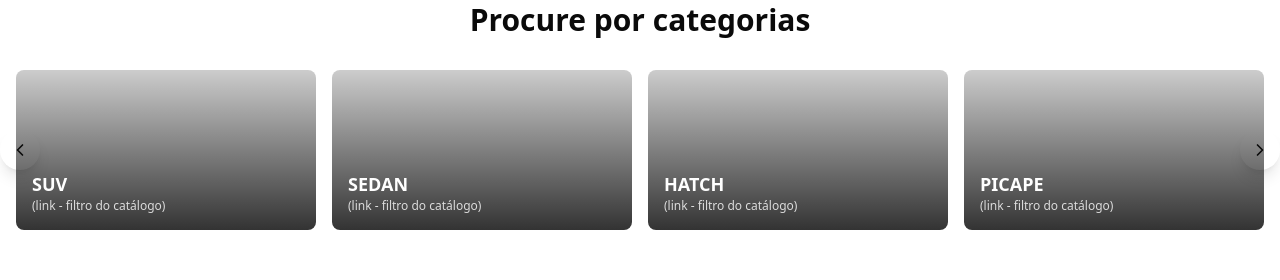
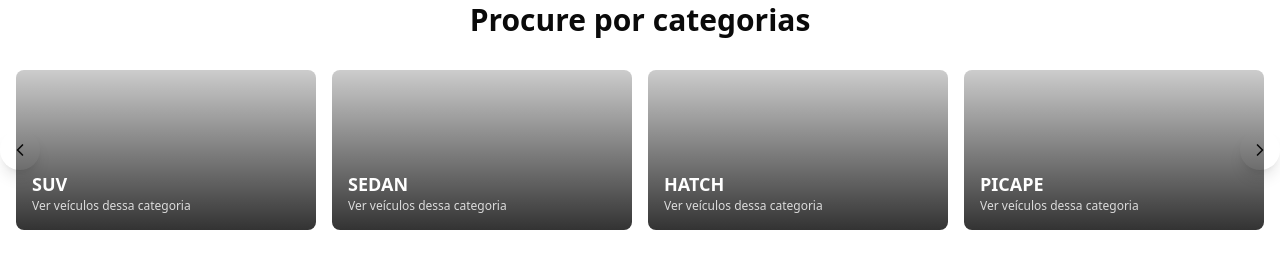
Before and after one commit to senhoradev/store_marketplace, a React (Vite) app: page / in a window 1280 px wide. Shown: the part 599-879 px from the top of the page. Built offline with nearby package versions, Linux system fonts and the light colour scheme; no server answers.

Commit message:
Adicionando configurações iniciais da página de filtragem por categoria

```diff
--- a/src/app/App.tsx
+++ b/src/app/App.tsx
@@ -1,6 +1,7 @@
 import { useState, useEffect } from 'react';
 import {LoginPage} from './pages/login-page';
 import { RegisterPage } from './pages/register-page';
+import { CategoryCarsPage } from './pages/category-vehicles-page';
 import Home from "./pages/home-page";
 import { authApi, type UserData } from './services/api';
 import {Routes, Route, Navigate, useNavigate} from "react-router";
@@ -55,6 +56,7 @@ export default function App() {
       <Route path="/" element={<Home user={user} />}/>
       <Route path="/login" element={<LoginPage onLoginSuccess={handleLoginSuccess}/>} />
       <Route path="/register" element={<RegisterPage onRegisterSuccess={handleLoginSuccess}/>} />
+        <Route path="/category/:category" element={<CategoryCarsPage />} />
     </Routes>
   );
 }
--- a/src/app/components/categories.tsx
+++ b/src/app/components/categories.tsx
@@ -1,43 +1,42 @@
-import { useState } from "react"
-import { ChevronLeft, ChevronRight } from "lucide-react"
+import { useState } from "react";
+import { useNavigate } from "react-router";
+import { ChevronLeft, ChevronRight } from "lucide-react";
 
 const categories = [
-  { id: 1, name: "SUV", description: "Espaço e conforto" },
-  { id: 2, name: "Sedan", description: "Elegância e economia" },
-  { id: 3, name: "Hatch", description: "Compacto e ágil" },
-  { id: 4, name: "Picape", description: "Força e versatilidade" },
-  { id: 5, name: "Esportivo", description: "Velocidade e estilo" },
-  { id: 6, name: "Elétrico", description: "Sustentabilidade" },
-]
+  { id: 1, name: "SUV" },
+  { id: 2, name: "Sedan" },
+  { id: 3, name: "Hatch" },
+  { id: 4, name: "Picape" },
+  { id: 5, name: "Esportivo" },
+  { id: 6, name: "Elétrico" },
+];
 
-type props = {
-  getVehiclesByCategory: Function
-}
+export function Categories() {
+  const [currentIndex, setCurrentIndex] = useState(0);
 
-export function Categories({getVehiclesByCategory}: props) {
-  const [currentIndex, setCurrentIndex] = useState(0)
-  const itemsPerPage = 4
+  const navigate = useNavigate();
 
-  const totalPages = Math.ceil(categories.length / itemsPerPage)
+  const itemsPerPage = 4;
+
+  const totalPages = Math.ceil(categories.length / itemsPerPage);
 
   const nextSlide = () => {
-    setCurrentIndex((prev) => (prev + 1) % totalPages)
-  }
+    setCurrentIndex((prev) => (prev + 1) % totalPages);
+  };
 
   const prevSlide = () => {
-    setCurrentIndex((prev) => (prev - 1 + totalPages) % totalPages)
-  }
+    setCurrentIndex((prev) => (prev - 1 + totalPages) % totalPages);
+  };
 
   const visibleCategories = categories.slice(
       currentIndex * itemsPerPage,
       currentIndex * itemsPerPage + itemsPerPage
-  )
+  );
 
   const handleCategoryParams = (categoryName: string) => {
-    getVehiclesByCategory(categoryName)
-  }
+    navigate(`/category/${categoryName.toLowerCase()}`);
+  };
 
-  // @ts-ignore
   return (
       <section id="categorias" className="bg-background py-12 md:py-16">
         <div className="mx-auto max-w-7xl px-4">
@@ -45,30 +44,29 @@ export function Categories({getVehiclesByCategory}: props) {
             Procure por categorias
           </h2>
 
-        {/* Categories Grid */}
           <div className="relative mt-8">
             <div className="grid grid-cols-2 gap-4 md:grid-cols-4">
               {visibleCategories.map((category) => (
-              <a
+                  <button
                       key={category.id}
-                href={`#produtos`}
                       onClick={() => handleCategoryParams(category.name)}
-                className="group relative flex h-32 flex-col justify-end overflow-hidden rounded-lg bg-foreground p-4 transition-transform hover:scale-105 md:h-40"
+                      className="group relative flex h-32 flex-col justify-end overflow-hidden rounded-lg bg-foreground p-4 text-left transition-transform hover:scale-105 md:h-40"
                   >
                     <div className="absolute inset-0 bg-gradient-to-t from-black/80 to-black/20" />
+
                     <div className="relative z-10">
                       <h3 className="text-lg font-bold uppercase text-white">
                         {category.name}
                       </h3>
+
                       <p className="text-xs text-white/80">
-                    (link - filtro do catálogo)
+                        Ver veículos dessa categoria
                       </p>
                     </div>
-              </a>
+                  </button>
               ))}
             </div>
 
-          {/* Navigation Arrows */}
             {totalPages > 1 && (
                 <>
                   <button
@@ -77,6 +75,7 @@ export function Categories({getVehiclesByCategory}: props) {
                   >
                     <ChevronLeft className="h-5 w-5" />
                   </button>
+
                   <button
                       onClick={nextSlide}
                       className="absolute -right-4 top-1/2 hidden h-10 w-10 -translate-y-1/2 items-center justify-center rounded-full bg-background shadow-lg hover:bg-accent md:flex"
@@ -86,20 +85,7 @@ export function Categories({getVehiclesByCategory}: props) {
                 </>
             )}
           </div>
-
-        {/* Dots Indicator */}
-        <div className="mt-6 flex items-center justify-center gap-2">
-          {Array.from({ length: totalPages }).map((_, index) => (
-            <button
-              key={index}
-              onClick={() => setCurrentIndex(index)}
-              className={`h-2 w-2 rounded-full transition-colors ${
-                index === currentIndex ? "bg-foreground" : "bg-border"
-              }`}
-            />
-          ))}
-        </div>
         </div>
       </section>
-  )
+  );
 }
--- /dev/null
+++ b/src/app/pages/category-vehicles-page.tsx
@@ -0,0 +1,212 @@
+import { useParams } from "react-router";
+
+type Car = {
+    id: number;
+    name: string;
+    model: string;
+    year: number;
+    km: number;
+    price: number;
+    category: string;
+    image: string;
+    location?: string;
+};
+
+const cars: Car[] = [
+    {
+        id: 1,
+        name: "JEEP COMPASS",
+        model: "1.3 Turbo Longitude",
+        year: 2024,
+        km: 12500,
+        price: 159990,
+        category: "suv",
+        image: "/cars/compass.png",
+        location: "Fortaleza (CE)",
+    },
+    {
+        id: 2,
+        name: "TOYOTA COROLLA",
+        model: "2.0 XEi CVT",
+        year: 2025,
+        km: 3200,
+        price: 182990,
+        category: "sedan",
+        image: "/cars/corolla.png",
+        location: "Recife (PE)",
+    },
+    {
+        id: 3,
+        name: "CHEVROLET ONIX",
+        model: "1.0 Turbo LT",
+        year: 2024,
+        km: 8700,
+        price: 82990,
+        category: "hatch",
+        image: "/cars/onix.png",
+        location: "Natal (RN)",
+    },
+    {
+        id: 4,
+        name: "FIAT TORO",
+        model: "1.3 Turbo Freedom",
+        year: 2023,
+        km: 24500,
+        price: 149990,
+        category: "picape",
+        image: "/cars/toro.png",
+        location: "João Pessoa (PB)",
+    },
+    {
+        id: 5,
+        name: "BMW M3",
+        model: "3.0 Competition",
+        year: 2025,
+        km: 0,
+        price: 689990,
+        category: "esportivo",
+        image: "/cars/m3.png",
+        location: "Salvador (BA)",
+    },
+    {
+        id: 6,
+        name: "BYD DOLPHIN",
+        model: "EV GS 180CV",
+        year: 2025,
+        km: 0,
+        price: 149990,
+        category: "elétrico",
+        image: "/cars/dolphin.png",
+        location: "Fortaleza (CE)",
+    },
+    {
+        id: 7,
+        name: "HYUNDAI CRETA",
+        model: "1.0 Turbo Platinum",
+        year: 2024,
+        km: 9800,
+        price: 169990,
+        category: "suv",
+        image: "/cars/creta.png",
+        location: "Teresina (PI)",
+    },
+    {
+        id: 8,
+        name: "HONDA CIVIC",
+        model: "2.0 e:HEV Touring",
+        year: 2025,
+        km: 1500,
+        price: 244990,
+        category: "sedan",
+        image: "/cars/civic.png",
+        location: "Maceió (AL)",
+    },
+    {
+        id: 9,
+        name: "PEUGEOT 208",
+        model: "1.0 Turbo Allure",
+        year: 2024,
+        km: 5400,
+        price: 98990,
+        category: "hatch",
+        image: "/cars/208.png",
+        location: "Aracaju (SE)",
+    },
+    {
+        id: 10,
+        name: "FORD RANGER",
+        model: "3.0 V6 Limited",
+        year: 2025,
+        km: 0,
+        price: 289990,
+        category: "picape",
+        image: "/cars/ranger.png",
+        location: "São Luís (MA)",
+    },
+    {
+        id: 11,
+        name: "PORSCHE 911",
+        model: "Carrera S",
+        year: 2024,
+        km: 4200,
+        price: 899990,
+        category: "esportivo",
+        image: "/cars/911.png",
+        location: "Recife (PE)",
+    },
+    {
+        id: 12,
+        name: "TESLA MODEL 3",
+        model: "Performance AWD",
+        year: 2025,
+        km: 0,
+        price: 379990,
+        category: "elétrico",
+        image: "/cars/model3.png",
+        location: "Fortaleza (CE)",
+    },
+];
+
+export function CategoryCarsPage() {
+    const {category }= useParams();
+
+
+
+    const filteredCars = cars.filter(
+        (car) => car.category.toLowerCase() === category?.toLowerCase()
+    );
+
+    return (
+        <main className="min-h-screen bg-gray-100 px-8 py-6">
+            <h1 className="mb-2 text-4xl font-bold text-gray-800">
+                Carros da categoria: {category}
+            </h1>
+
+            <p className="mb-6 text-gray-600">
+                {filteredCars.length} anúncios encontrados
+            </p>
+
+            <section className="grid grid-cols-1 gap-5 sm:grid-cols-2 lg:grid-cols-4">
+                {filteredCars.map((car) => (
+                    <div
+                        key={car.id}
+                        className="rounded-lg bg-white p-3 shadow-sm"
+                    >
+                        <img
+                            src={car.image}
+                            alt={car.name}
+                            className="h-48 w-full rounded-md object-cover"
+                        />
+
+                        <div className="mt-4">
+              <span className="rounded bg-red-500 px-2 py-1 text-xs font-bold text-white">
+                Oferta destaque
+              </span>
+
+                            <h2 className="mt-3 font-bold text-gray-800">{car.name}</h2>
+
+                            <p className="text-sm text-gray-500">{car.model}</p>
+
+                            <div className="mt-3 flex gap-3 text-sm text-gray-500">
+                                <span>{car.year}</span>
+                                <span>{car.km.toLocaleString("pt-BR")} Km</span>
+                            </div>
+
+                            {car.location && (
+                                <p className="mt-2 text-sm text-gray-500">{car.location}</p>
+                            )}
+
+                            <p className="mt-4 text-xl font-bold text-gray-900">
+                                R$ {car.price.toLocaleString("pt-BR")}
+                            </p>
+
+                            <button className="mt-4 w-full rounded-lg bg-gray-900 py-3 font-bold text-white">
+                                Ver oferta
+                            </button>
+                        </div>
+                    </div>
+                ))}
+            </section>
+        </main>
+    );
+}
```
Lines whose indentation alone changed are shown as unchanged.
